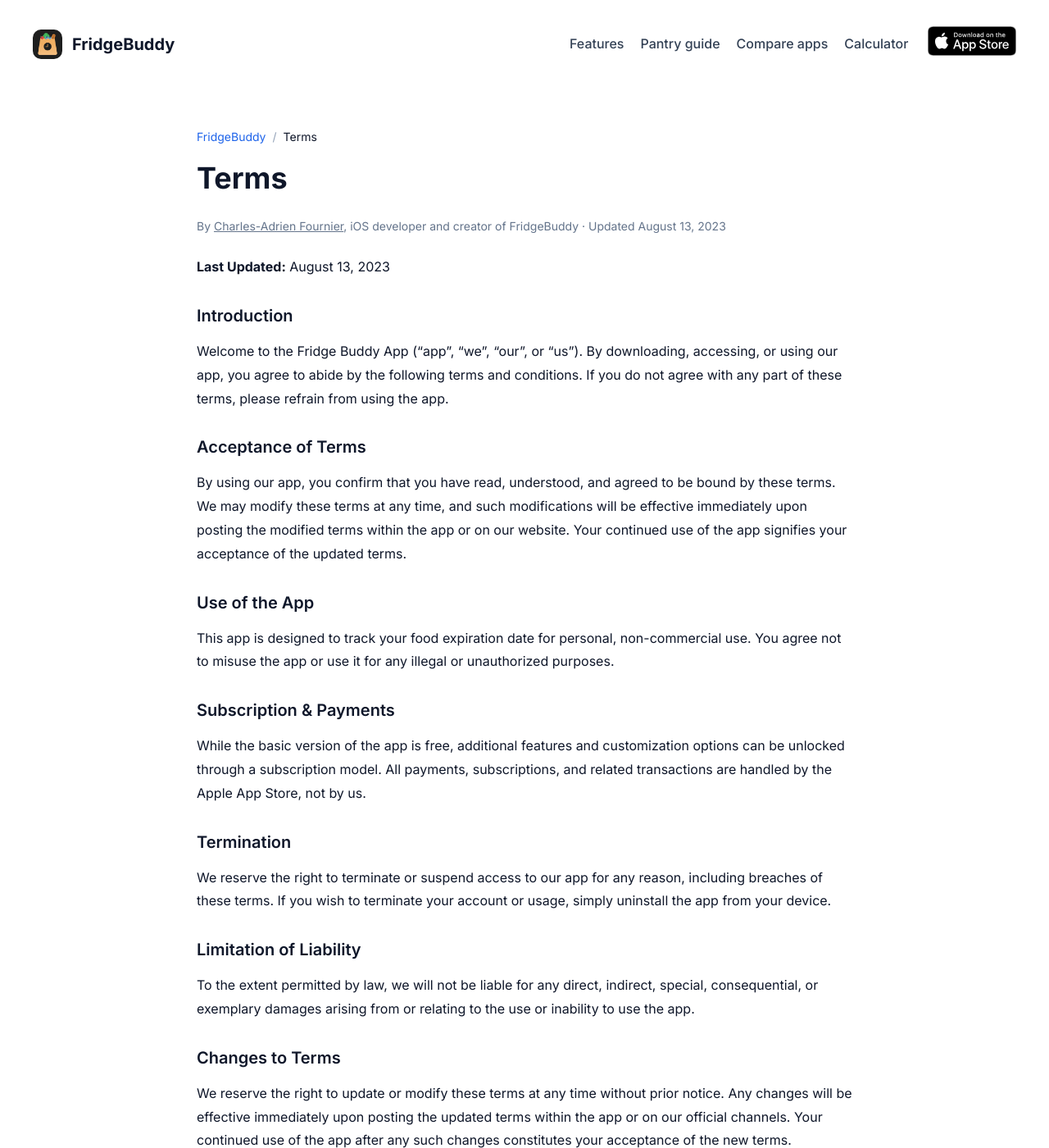
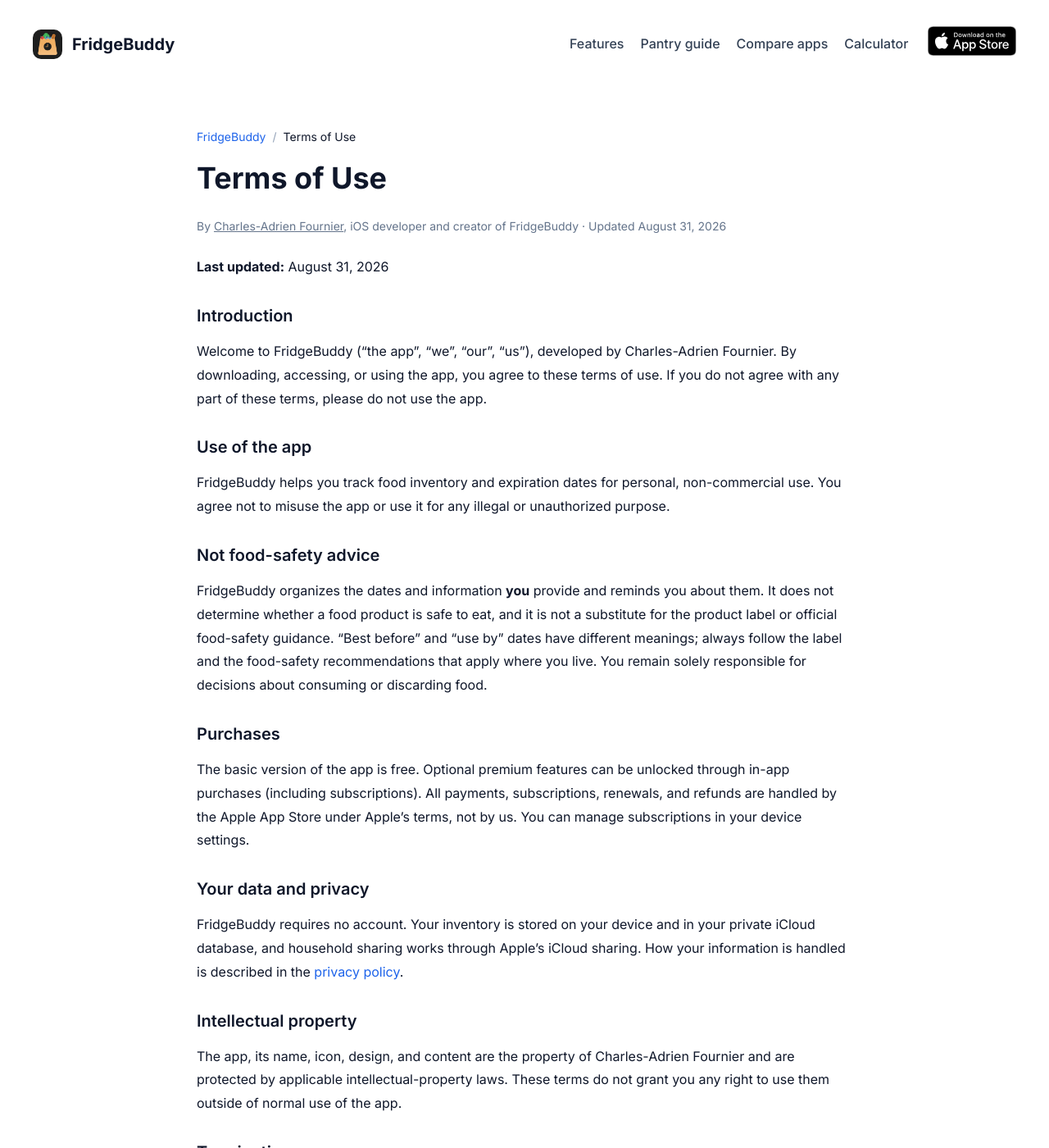
Before and after one commit to Fourni-j/fourni-j.github.io, a Jekyll site: the page built from _apps-pages/fridgebuddy/terms.md, in a window 1280 px wide and 1400 px high. Shown: the whole window at 82% size. Built offline with Jekyll 4.4.1, drawn with Linux system fonts in a browser that asks for light colours; nearby versions of some CDN libraries; some of the changed text lies outside the part shown.

Commit message:
Localize and modernize the FridgeBuddy legal pages
Add French (confidentialite, conditions) and German (datenschutz,
nutzungsbedingungen) versions of the privacy policy and terms of use,
each carrying a note that the English version prevails, with reciprocal
en/fr/de/x-default hreflang across all three languages. Localized
footers and in-content links now point to the legal pages in the same
language.

The English terms are refreshed as well: a food-safety disclaimer, a
data/privacy section linking the privacy policy, intellectual property
and governing-law clauses, corrected termination wording (the app has no
accounts), and an updated last-modified date.

Co-Authored-By: Claude Fable 5 <noreply@anthropic.com>

```diff
--- a/_apps-pages/fridgebuddy/terms.md
+++ b/_apps-pages/fridgebuddy/terms.md
@@ -1,54 +1,71 @@
 ---
 layout: fridgebuddy-page
-title: Terms
+lang: en-US
+title: Terms of Use
 page_title: "FridgeBuddy Terms of Use"
-meta_description: "Read the terms of use for the FridgeBuddy pantry inventory and food expiration tracking app."
+meta_description: "Read the terms of use for the FridgeBuddy pantry inventory and food expiration tracking app for iPhone and iPad."
 schema_type: web_page
 ios_app_id: 1500190823
 include_in_header: false
 app_name: FridgeBuddy
 app_icon: /assets/app-pages/fridgebuddy-icon.png
 hide_hero_cta: true
+date_modified: 2026-08-31
+hreflang:
+  en: /fridgebuddy/terms
+  fr: /fridgebuddy/fr/conditions/
+  de: /fridgebuddy/de/nutzungsbedingungen/
 breadcrumbs:
   - name: FridgeBuddy
     url: /fridgebuddy/
-  - name: Terms
+  - name: Terms of Use
     url: /fridgebuddy/terms
-date_modified: 2023-08-13
 ---
 
-**Last Updated:** August 13, 2023
+**Last updated:** August 31, 2026
 
 ## Introduction
 
-Welcome to the Fridge Buddy App ("app", "we", "our", or "us"). By downloading, accessing, or using our app, you agree to abide by the following terms and conditions. If you do not agree with any part of these terms, please refrain from using the app.
+Welcome to FridgeBuddy ("the app", "we", "our", "us"), developed by Charles-Adrien Fournier. By downloading, accessing, or using the app, you agree to these terms of use. If you do not agree with any part of these terms, please do not use the app.
 
-## Acceptance of Terms
+## Use of the app
 
-By using our app, you confirm that you have read, understood, and agreed to be bound by these terms. We may modify these terms at any time, and such modifications will be effective immediately upon posting the modified terms within the app or on our website. Your continued use of the app signifies your acceptance of the updated terms.
+FridgeBuddy helps you track food inventory and expiration dates for personal, non-commercial use. You agree not to misuse the app or use it for any illegal or unauthorized purpose.
 
-## Use of the App
+## Not food-safety advice
 
-This app is designed to track your food expiration date for personal, non-commercial use. You agree not to misuse the app or use it for any illegal or unauthorized purposes.
+FridgeBuddy organizes the dates and information **you** provide and reminds you about them. It does not determine whether a food product is safe to eat, and it is not a substitute for the product label or official food-safety guidance. "Best before" and "use by" dates have different meanings; always follow the label and the food-safety recommendations that apply where you live. You remain solely responsible for decisions about consuming or discarding food.
 
-## Subscription & Payments
+## Purchases
 
-While the basic version of the app is free, additional features and customization options can be unlocked through a subscription model. All payments, subscriptions, and related transactions are handled by the Apple App Store, not by us.
+The basic version of the app is free. Optional premium features can be unlocked through in-app purchases (including subscriptions). All payments, subscriptions, renewals, and refunds are handled by the Apple App Store under Apple's terms, not by us. You can manage subscriptions in your device settings.
+
+## Your data and privacy
+
+FridgeBuddy requires no account. Your inventory is stored on your device and in your private iCloud database, and household sharing works through Apple's iCloud sharing. How your information is handled is described in the [privacy policy](/fridgebuddy/privacypolicy).
+
+## Intellectual property
+
+The app, its name, icon, design, and content are the property of Charles-Adrien Fournier and are protected by applicable intellectual-property laws. These terms do not grant you any right to use them outside of normal use of the app.
 
 ## Termination
 
-We reserve the right to terminate or suspend access to our app for any reason, including breaches of these terms. If you wish to terminate your account or usage, simply uninstall the app from your device.
+We reserve the right to suspend or discontinue the app or access to it, including for breaches of these terms. Since the app requires no account, you can stop using it at any time by deleting it from your device; your iCloud data can be removed as described in the privacy policy.
 
-## Limitation of Liability
+## Disclaimer and limitation of liability
 
-To the extent permitted by law, we will not be liable for any direct, indirect, special, consequential, or exemplary damages arising from or relating to the use or inability to use the app.
+The app is provided "as is" and "as available", without warranties of any kind to the extent permitted by law. To the extent permitted by law, we will not be liable for any direct, indirect, special, consequential, or exemplary damages arising from or relating to the use of, or inability to use, the app — including decisions about food consumption, spoilage, or waste.
 
-## Changes to Terms
+## Changes to these terms
 
-We reserve the right to update or modify these terms at any time without prior notice. Any changes will be effective immediately upon posting the updated terms within the app or on our official channels. Your continued use of the app after any such changes constitutes your acceptance of the new terms.
+We may update these terms from time to time. Changes take effect when the updated terms are posted on this page, and the "Last updated" date is revised. Your continued use of the app after changes are posted constitutes acceptance of the updated terms.
 
-## Contact Us
+## Governing law
 
-For questions or concerns regarding these terms, please contact us through the support section within the app or by email at [feedback@cafournier.com](mailto:feedback@cafournier.com).
+These terms are governed by French law, without prejudice to any mandatory consumer protections that apply in your country of residence.
 
-Thank you for choosing Fridge Buddy.
+## Contact
+
+For questions about these terms, contact [feedback@cafournier.com](mailto:feedback@cafournier.com).
+
+Thank you for using FridgeBuddy.
--- a/_data/fridgebuddy_i18n.yml
+++ b/_data/fridgebuddy_i18n.yml
@@ -49,9 +49,9 @@ de:
   related_title: "Weitere FridgeBuddy-Guides"
   cta_text: "Verbrauchen Sie Ihre Lebensmittel, bevor sie zu Abfall werden."
   footer_privacy: "Datenschutzerklärung"
-  footer_privacy_url: /fridgebuddy/privacypolicy
+  footer_privacy_url: /fridgebuddy/de/datenschutz/
   footer_terms: "Nutzungsbedingungen"
-  footer_terms_url: /fridgebuddy/terms
+  footer_terms_url: /fridgebuddy/de/nutzungsbedingungen/
   footer_compare: "App-Vergleich"
   footer_compare_url: /fridgebuddy/de/vergleich/
   footer_support: "Support"
@@ -78,9 +78,9 @@ fr:
   related_title: "Guides FridgeBuddy associés"
   cta_text: "Utilisez vos aliments avant qu'ils ne deviennent du gaspillage."
   footer_privacy: "Politique de confidentialité"
-  footer_privacy_url: /fridgebuddy/privacypolicy
+  footer_privacy_url: /fridgebuddy/fr/confidentialite/
   footer_terms: "Conditions d'utilisation"
-  footer_terms_url: /fridgebuddy/terms
+  footer_terms_url: /fridgebuddy/fr/conditions/
   footer_compare: "Comparatif d'apps"
   footer_compare_url: /fridgebuddy/fr/comparatif/
   footer_support: "Support"
```
Also changed, not shown: _apps-pages/fridgebuddy/de/datenschutz.md (added, +76 -0 lines), _apps-pages/fridgebuddy/de/geteilter-vorrat.md (+1 -1 lines), _apps-pages/fridgebuddy/de/nutzungsbedingungen.md (added, +75 -0 lines), _apps-pages/fridgebuddy/fr/conditions.md (added, +75 -0 lines), _apps-pages/fridgebuddy/fr/confidentialite.md (added, +76 -0 lines), _apps-pages/fridgebuddy/fr/inventaire-partage.md (+1 -1 lines), _apps-pages/fridgebuddy/privacypolicy.md (+5 -0 lines).
